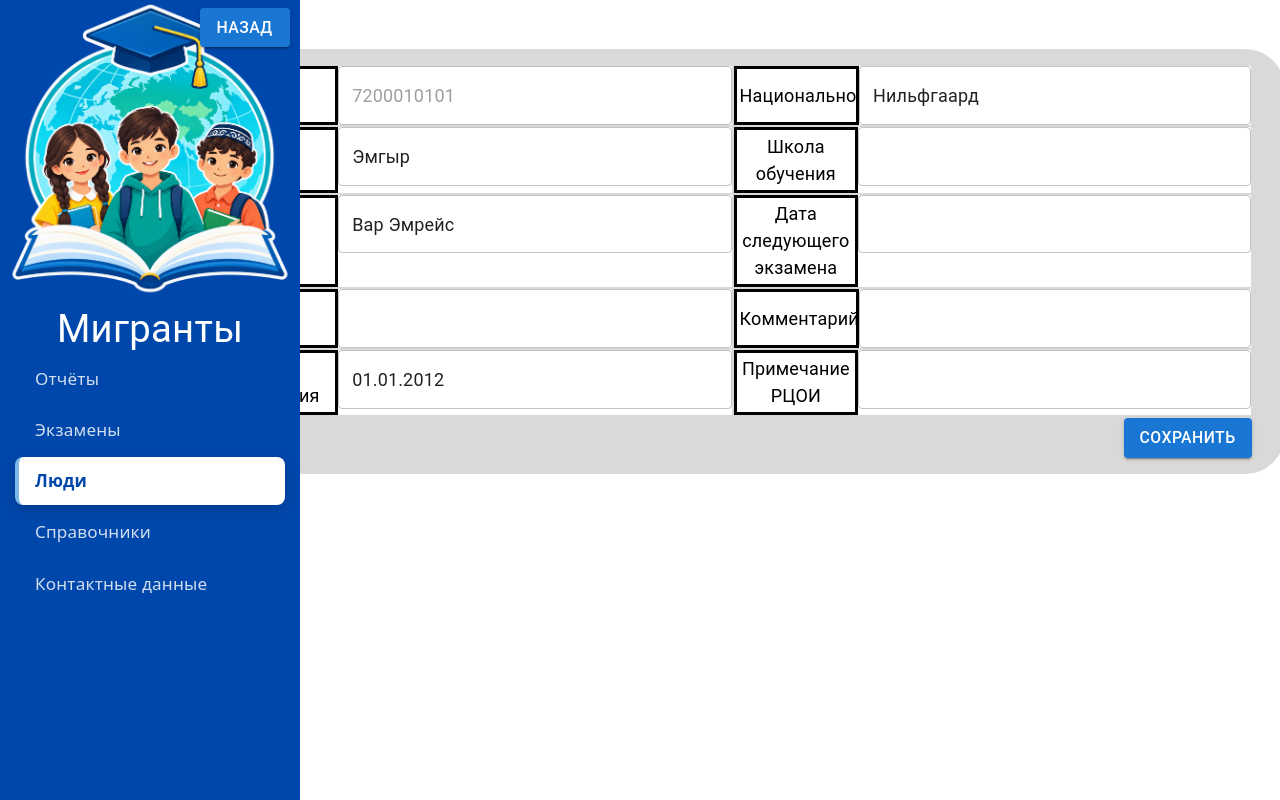
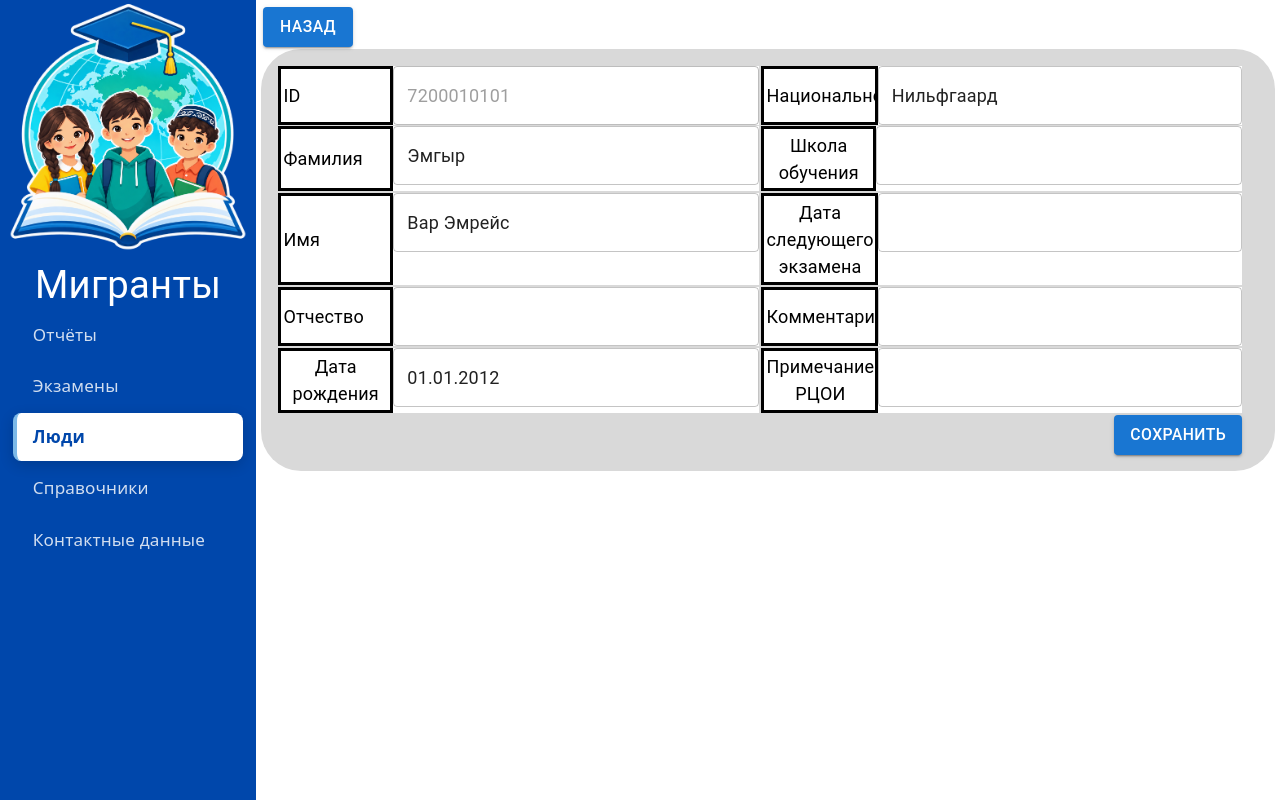
Before and after one commit to Vladislav-Evg-Sid/migrantsApp, a React (Vite) app in the folder client/: page /participants/details/1 in a window 1280 px wide. Built offline with nearby package versions, Linux system fonts and the light colour scheme.

Commit message:
add adaptiv sidebar

```diff
--- a/client/src/App.tsx
+++ b/client/src/App.tsx
@@ -20,8 +20,8 @@
     >
       <Box
         sx={{
-          maxWidth: "300px",
-          width: "15vw",
+          width: "clamp(220px, 20vw, 300px)",
+          flexShrink: 0,
         }}
       >
         <SideBar />
--- a/client/src/components/sideBar.tsx
+++ b/client/src/components/sideBar.tsx
@@ -59,12 +59,15 @@
   return (
     <Box
       sx={{
-        position: "fixed",
+        position: "sticky",
+        top: 0,
         display: "flex",
         flexDirection: "column",
         alignItems: "center",
         background: "#0047AB",
-        height: "100vh",
+        width: "100%",
+        height: "100svh",
+        boxSizing: "border-box",
       }}
     >
       <Box>
--- a/client/src/pages/ParticipantDetailsPage.tsx
+++ b/client/src/pages/ParticipantDetailsPage.tsx
@@ -31,7 +31,8 @@
         display: "flex",
         flexDirection: "column",
         alignItems: "left",
-        width: "100%",
+        minWidth: 0,
+        boxSizing: "border-box",
       }}
     >
       <Button
```
